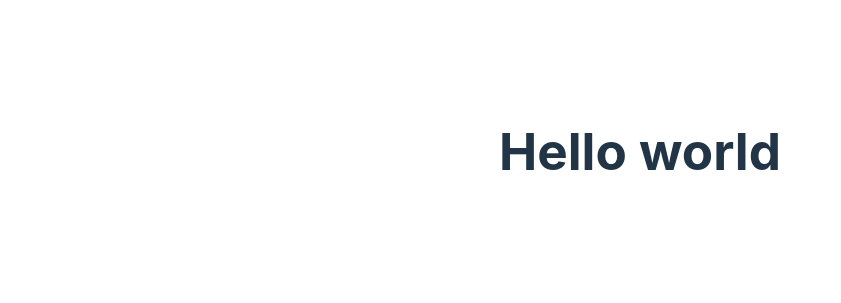
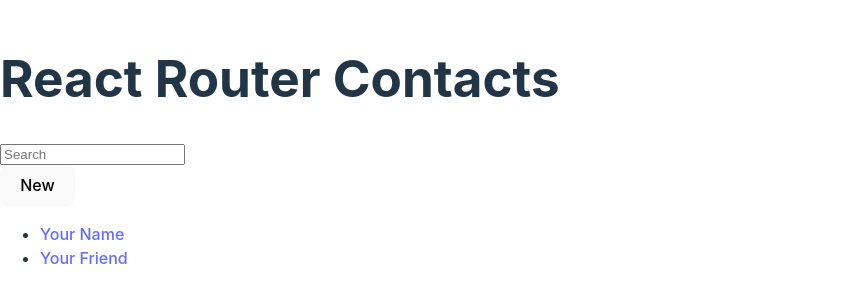
Before and after one commit to dchua-ch/multi-step-form, a React (Vite) app: page / in a window 1280 px wide. Shown: the part 249-552 px from the top of the page, without its empty margins (0-841 px from the left). Built offline with nearby package versions, Linux system fonts and the light colour scheme.

Commit message:
React router
Installed react router
Added root route.

```diff
--- a/package.json
+++ b/package.json
@@ -11,7 +11,8 @@
   },
   "dependencies": {
     "react": "^18.2.0",
-    "react-dom": "^18.2.0"
+    "react-dom": "^18.2.0",
+    "react-router-dom": "^6.16.0"
   },
   "devDependencies": {
     "@types/react": "^18.2.15",
--- /dev/null
+++ b/src/layout/Root.tsx
@@ -0,0 +1,43 @@
+export default function Root() {
+    return (
+      <>
+        <div id="sidebar">
+          <h1>React Router Contacts</h1>
+          <div>
+            <form id="search-form" role="search">
+              <input
+                id="q"
+                aria-label="Search contacts"
+                placeholder="Search"
+                type="search"
+                name="q"
+              />
+              <div
+                id="search-spinner"
+                aria-hidden
+                hidden={true}
+              />
+              <div
+                className="sr-only"
+                aria-live="polite"
+              ></div>
+            </form>
+            <form method="post">
+              <button type="submit">New</button>
+            </form>
+          </div>
+          <nav>
+            <ul>
+              <li>
+                <a href={`/contacts/1`}>Your Name</a>
+              </li>
+              <li>
+                <a href={`/contacts/2`}>Your Friend</a>
+              </li>
+            </ul>
+          </nav>
+        </div>
+        <div id="detail"></div>
+      </>
+    );
+  }
--- a/src/main.tsx
+++ b/src/main.tsx
@@ -1,10 +1,23 @@
 import React from 'react'
 import ReactDOM from 'react-dom/client'
-import App from './App.tsx'
 import './index.css'
+import { createBrowserRouter, RouterProvider } from 'react-router-dom'
+import Root from './layout/Root'
+import ErrorPage from './pages/ErrorPage'
+
+
+const routes = [
+  {
+    path:"/",
+    element: <Root/>,
+    errorElement: <ErrorPage/>
+  }
+]
+
+const router = createBrowserRouter(routes);
 
 ReactDOM.createRoot(document.getElementById('root')!).render(
   <React.StrictMode>
-    <App />
+    <RouterProvider router={router}/>
   </React.StrictMode>,
 )
--- /dev/null
+++ b/src/pages/ErrorPage.tsx
@@ -0,0 +1,31 @@
+import { useRouteError, isRouteErrorResponse } from "react-router-dom";
+
+export default function ErrorPage() {
+    const error = useRouteError();
+    console.error(error);
+
+    const errorText = errorMessage(error);
+
+    return (
+        <div id="error-page">
+            <h1>Oops!</h1>
+            <p>Sorry, an unexpected error has occurred.</p>
+            <p>
+                <i>{errorText}</i>
+            </p>
+        </div>
+    );
+}
+
+function errorMessage(error: unknown): string {
+    if (isRouteErrorResponse(error)) {
+        return `${error.status} ${error.statusText}`;
+    } else if (error instanceof Error) {
+        return error.message;
+    } else if (typeof error === "string") {
+        return error;
+    } else {
+        console.error(error);
+        return "Unknown error";
+    }
+}
```
Also changed, not shown: 1 other file (tests, documents, lock files or other folders).
